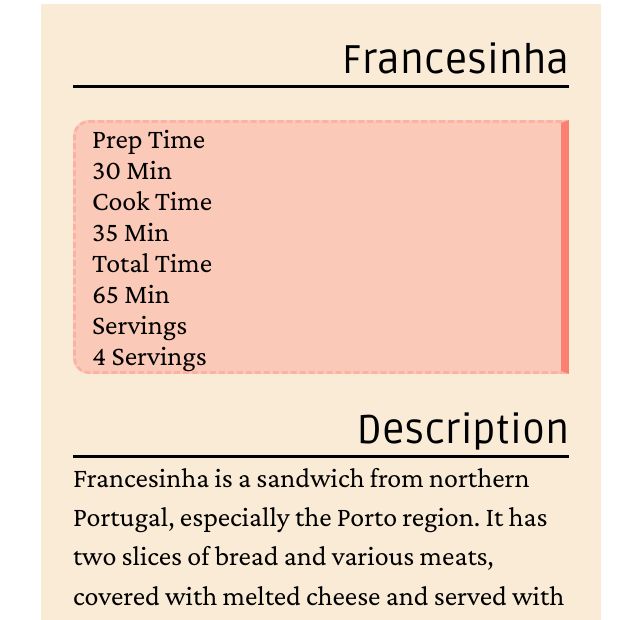
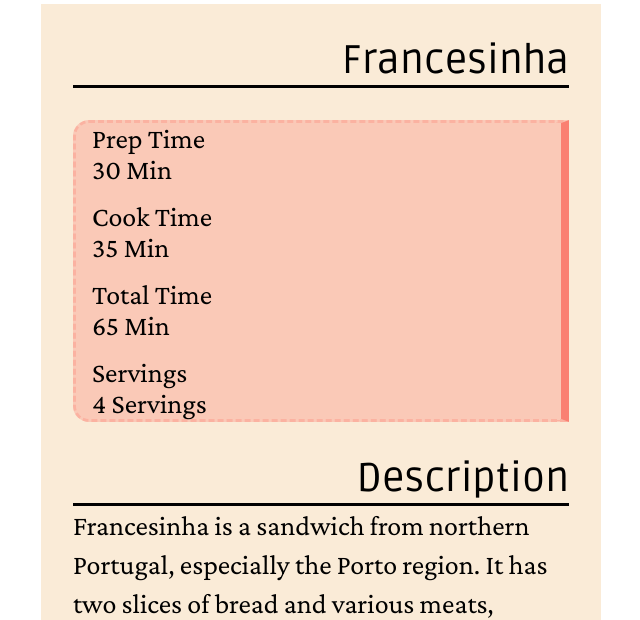
Before and after one commit to sirkotal/feup-ltw, a PHP site: page / in a window 1280 px wide. Shown: the part 180-800 px from the top of the page, without its empty margins (319-959 px from the left). Run offline with PHP 8.4, Linux system fonts and the light colour scheme; some web fonts are replaced.

Commit message:
Small addition to the CSS styling

```diff
--- a/html-css/style.css
+++ b/html-css/style.css
@@ -58,6 +58,10 @@ main{
     border-right-width: 0.5rem;
 }
 
+.box > dl > dt ~ dt {
+    margin-top: 1rem;
+}
+
 dl{
     margin-left: 1rem;
     text-transform: capitalize;
```
